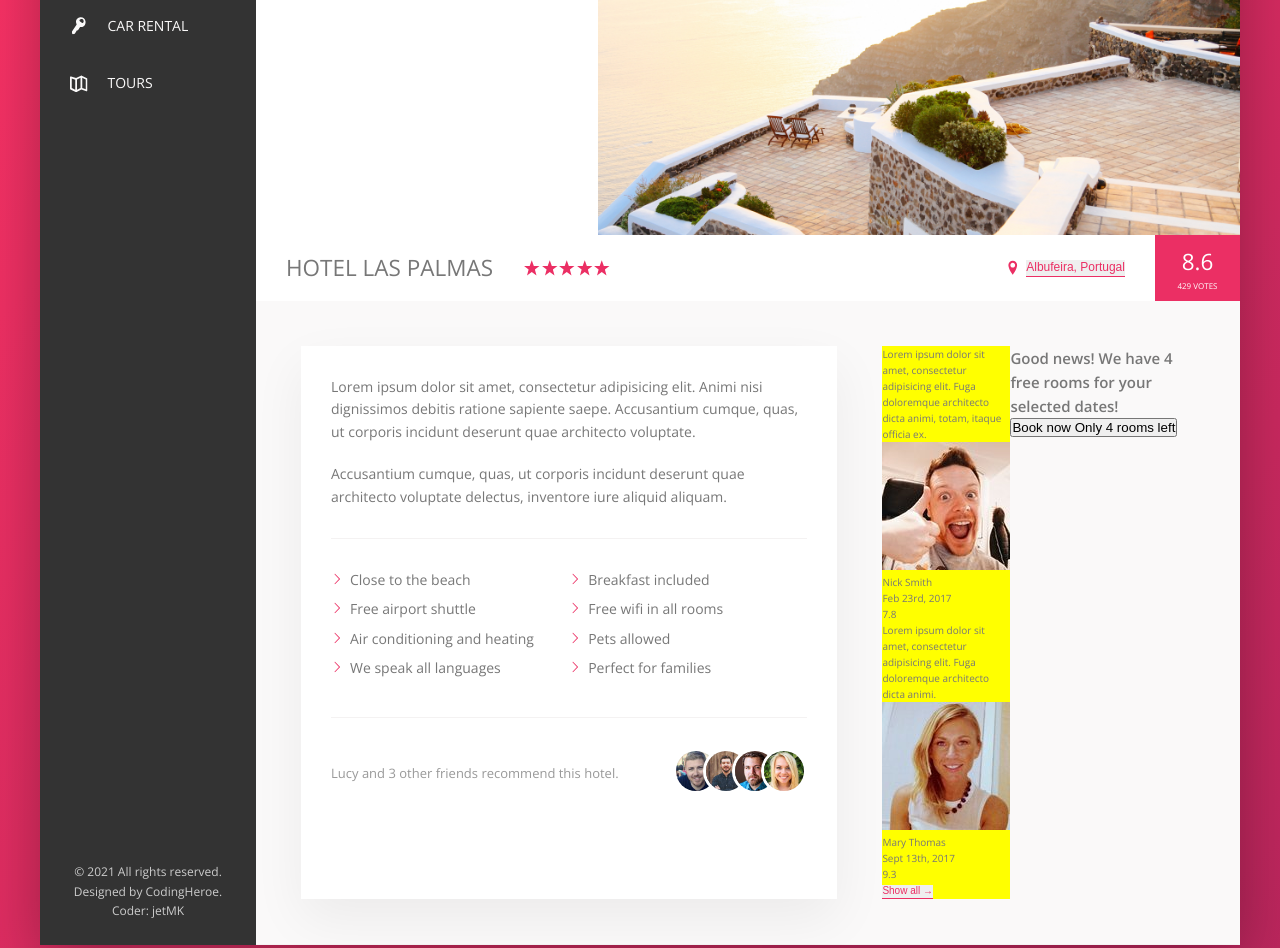
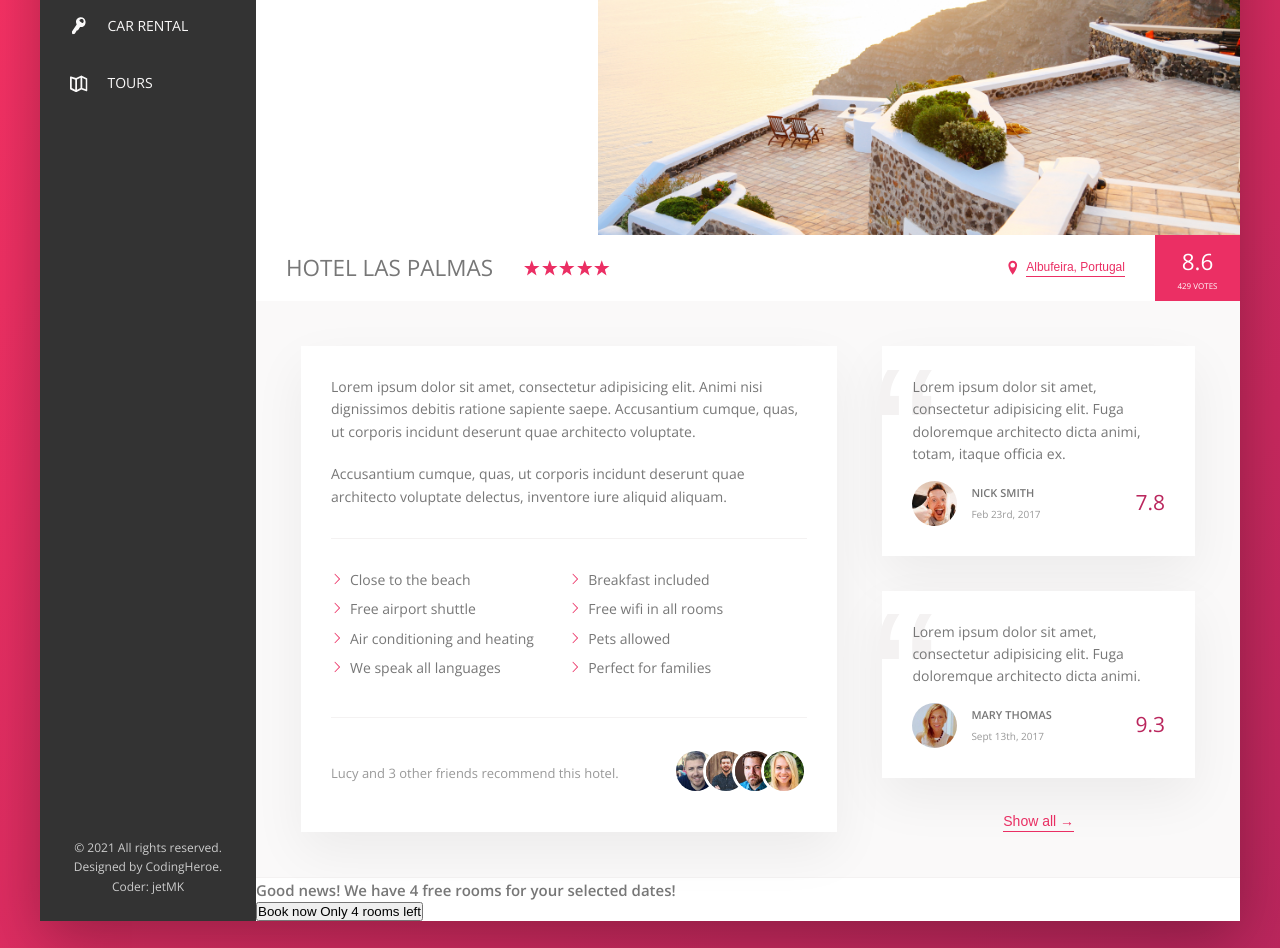
Before and after one commit to TejjyMK/trillo_2021, a website: page index.html in a window 1280 px wide. Shown: the part 300-1248 px from the top of the page. Drawn offline with nearby package versions, Linux system fonts and the light colour scheme.

Commit message:
restyled details section in correct file and styled the reviews section

```diff
--- a/sass/_components.sass
+++ b/sass/_components.sass
@@ -212,16 +212,19 @@
     cursor: pointer
     padding-bottom: 2px
     transition: all .2s
+    background-color: transparent
 
     &:hover
         color: var(--color-grey-dark-1)
 
         span
             margin-left: 8px
+            transition: margin-left .2s
 
     &:focus
         outline: none
         animation: pulsate 1s infinite
+        background-color: transparent
 
 @keyframes pulsate
     0%
@@ -235,3 +238,102 @@
     100%
         transform: scale(1)
         box-shadow: none
+.list
+    list-style: none
+    margin: 3rem 0
+    border-top: 1px solid var(--color-grey-light-2)
+    border-bottom: 1px solid var(--color-grey-light-2)
+    display: flex
+    flex-wrap: wrap
+    padding: 3rem 0
+
+    &__item
+        flex: 0 0 50%
+        margin-bottom: .7rem
+
+        &::before
+            content: ''
+            display: inline-block
+            height: 1.2rem
+            width: 1.2rem
+            margin-right: .7rem
+            background-color: var(--color-primary)
+            mask-image: url(../img/chevron-thin-right.svg)
+            mask-size: cover
+            background-image: none
+
+
+.recommend
+    font-size: 1.3rem
+    color: var(--color-grey-dark-3)
+    display: flex
+    align-items: center
+
+
+    &__photo
+        height: 4rem
+        width: 4rem
+        border-radius: 50%
+        border: 3px solid white
+        box-sizing: content-box
+
+        &:not(:last-child)
+            margin-right: -2rem
+
+    &__count
+        margin-right: auto
+
+.review
+    background-color: #fff
+    box-shadow: var(--shadow-light)
+    padding: 3rem
+    margin-bottom: 3.5rem
+    position: relative
+    overview: hidden
+
+    &__photo
+        height: 4.5rem
+        width: 4.5rem
+        border-radius: 50%
+        margin-right: 1.4rem
+
+
+    &__text
+        margin-bottom: 1.5rem
+        z-index: 1000
+        position: relative
+
+    &__user
+        display: flex
+        align-items: center
+
+        &-box
+            margin-right: auto
+
+        &-name
+            text-transform: uppercase
+            margin-bottom: .4rem
+            font:
+                size: 1.1rem
+                weight: bold
+        &-date
+            font-size: 1rem
+            color: var(--color-grey-dark-3)
+
+    &__rating
+        font:
+            size: 2.1rem
+            weight: 300
+        color: var(--color-primary-dark)
+
+    &::before
+        content: "\201C"
+        color: var(--color-grey-light-2)
+        position: absolute
+        line-height: 1
+        top: -.75rem
+        left: -1rem
+        z-index: 1
+        font:
+            family: sans-serif
+            size: 20rem
--- a/sass/_layout.sass
+++ b/sass/_layout.sass
@@ -32,6 +32,7 @@
     padding: 4.5rem
     background-color: var(--color-grey-light-1)
     border-bottom: 1px solid var(--color-grey-light-2)
+    font-size: 1.4rem
 
 
 .description
@@ -40,58 +41,17 @@
     background-color: white
     padding: 3rem
     box-shadow: var(--shadow-light)
-    font-size: 1.4rem
+
 
 
 .user-reviews
     flex: 1
-    background-color: yellow
+    display: flex
+    flex-direction: column
+    align-items: center
+
+
+
 
 .paragraph:not(:last-of-type)
     margin-bottom: 2rem
-
-
-.list
-    list-style: none
-    margin: 3rem 0
-    border-top: 1px solid var(--color-grey-light-2)
-    border-bottom: 1px solid var(--color-grey-light-2)
-    display: flex
-    flex-wrap: wrap
-    padding: 3rem 0
-
-    &__item
-        flex: 0 0 50%
-        margin-bottom: .7rem
-
-        &::before
-            content: ''
-            display: inline-block
-            height: 1.2rem
-            width: 1.2rem
-            margin-right: .7rem
-            background-color: var(--color-primary)
-            mask-image: url(../img/chevron-thin-right.svg)
-            mask-size: cover
-            background-image: none
-
-
-.recommend
-    font-size: 1.3rem
-    color: var(--color-grey-dark-3)
-    display: flex
-    align-items: center
-
-
-    &__photo
-        height: 4rem
-        width: 4rem
-        border-radius: 50%
-        border: 3px solid white
-        box-sizing: content-box
-
-        &:not(:last-child)
-            margin-right: -2rem
-
-    &__count
-        margin-right: auto
```
Also changed, not shown: index.html (+1 -3 lines), css/main.min.css, 1 other file.
